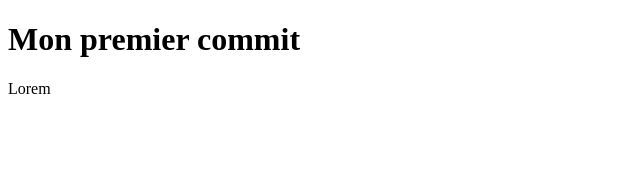
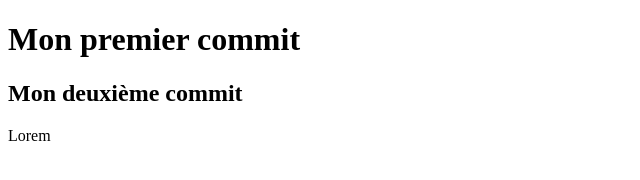
Before and after one commit to Sarawilong/Challenge1, a plain HTML site: page index.html in a window 1280 px wide. Shown: the whole page, without its empty margins (0-640 px from the left). Drawn offline with Linux system fonts and the light colour scheme.

Commit message:
Update index.html
add h2 in body

```diff
--- a/index.html
+++ b/index.html
@@ -6,6 +6,7 @@
   </head>
   <body>
     <h1>Mon premier commit</h1>
+    <h2>Mon deuxième commit</h2>
     <p> Lorem <p>
   </body>
 </html>
```
